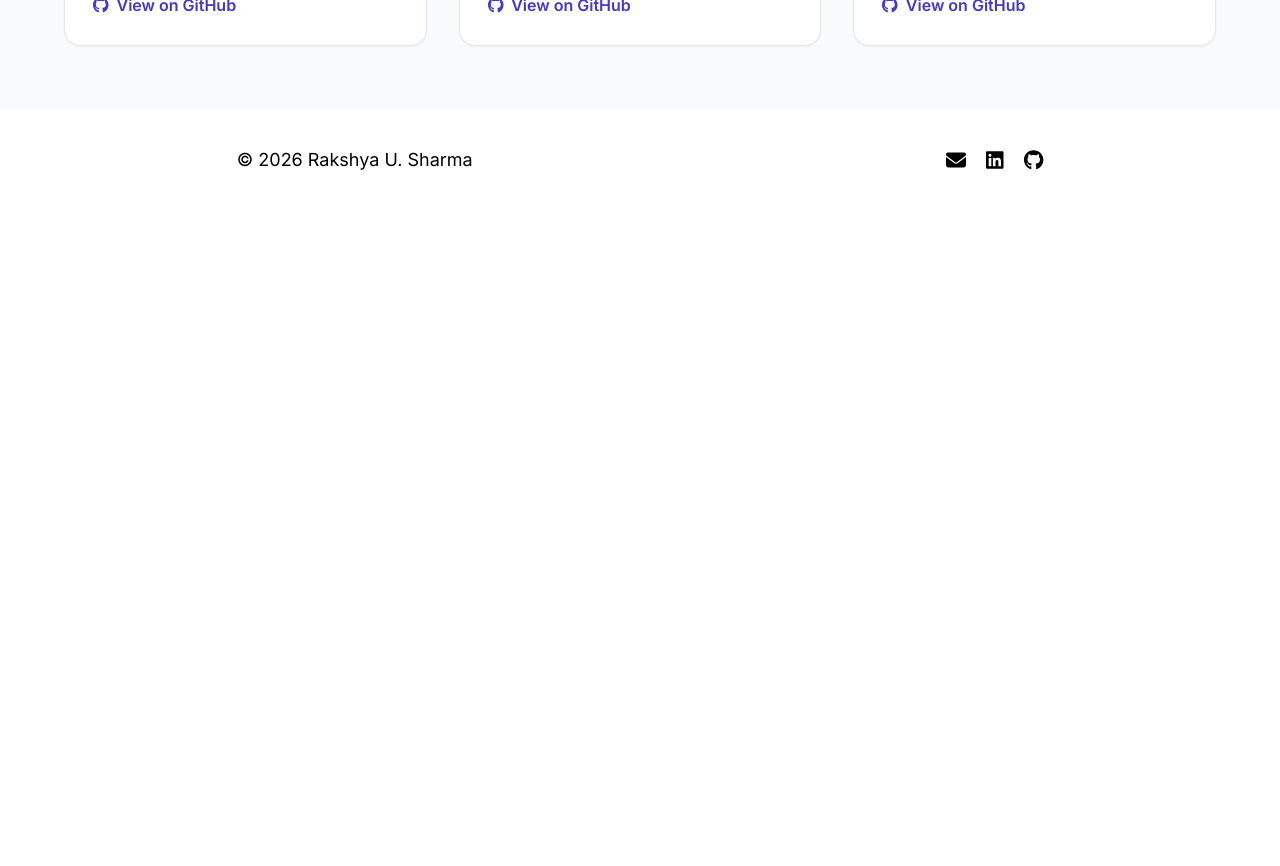
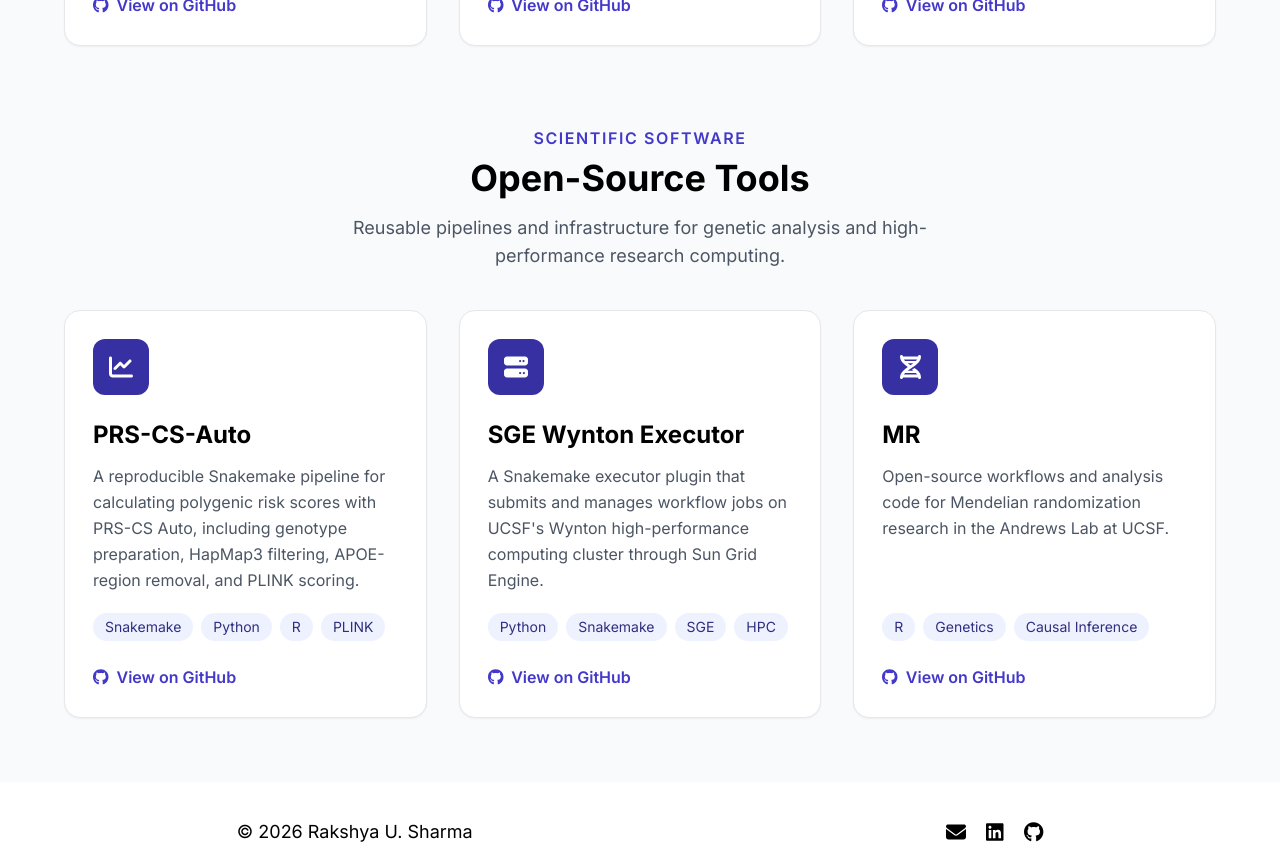
Before and after one commit to codewithrakshya/RakshyaSharma, a React (Create React App) app: page /portfolio in a window 1280 px wide. Shown: the part 700-1566 px from the top of the page. Before the commit the page ends 894 px from the top, so only its background shows below. Built offline with nearby package versions, Linux system fonts and the light colour scheme.

Commit message:
Updated Projects

```diff
--- a/src/components/ProjectCategories.js
+++ b/src/components/ProjectCategories.js
@@ -2,7 +2,12 @@ import React from "react";
 import { motion } from "framer-motion";
 import { FontAwesomeIcon } from "@fortawesome/react-fontawesome";
 import { faGithub, faPython } from "@fortawesome/free-brands-svg-icons";
-import { faDna, faMicroscope } from "@fortawesome/free-solid-svg-icons";
+import {
+  faChartLine,
+  faDna,
+  faMicroscope,
+  faServer,
+} from "@fortawesome/free-solid-svg-icons";
 
 const projects = [
   {
@@ -31,6 +36,34 @@ const projects = [
   },
 ];
 
+const openSourceTools = [
+  {
+    name: "PRS-CS-Auto",
+    description:
+      "A reproducible Snakemake pipeline for calculating polygenic risk scores with PRS-CS Auto, including genotype preparation, HapMap3 filtering, APOE-region removal, and PLINK scoring.",
+    link: "https://github.com/AndrewsLabUCSF/PRS-CS-Auto",
+    tech: ["Snakemake", "Python", "R", "PLINK"],
+    icon: faChartLine,
+  },
+  {
+    name: "SGE Wynton Executor",
+    description:
+      "A Snakemake executor plugin that submits and manages workflow jobs on UCSF's Wynton high-performance computing cluster through Sun Grid Engine.",
+    link:
+      "https://github.com/AndrewsLabUCSF/snakemake-executor-plugin-sge-wynton",
+    tech: ["Python", "Snakemake", "SGE", "HPC"],
+    icon: faServer,
+  },
+  {
+    name: "MR",
+    description:
+      "Open-source workflows and analysis code for Mendelian randomization research in the Andrews Lab at UCSF.",
+    link: "https://github.com/AndrewsLabUCSF/MR",
+    tech: ["R", "Genetics", "Causal Inference"],
+    icon: faDna,
+  },
+];
+
 const cardVariants = {
   initial: { opacity: 0, y: 24 },
   enter: (index) => ({
@@ -40,25 +73,10 @@ const cardVariants = {
   }),
 };
 
-function ProjectCategories() {
+function ProjectGrid({ items }) {
   return (
-    <section className="w-full px-6 py-16">
-      <div className="max-w-6xl mx-auto">
-        <div className="mb-12 text-center">
-          <p className="font-semibold tracking-widest text-indigo-700 uppercase">
-            Selected work
-          </p>
-          <h1 className="mt-2 text-4xl font-bold md:text-5xl">
-            Research & Open-Source Projects
-          </h1>
-          <p className="max-w-2xl mx-auto mt-4 text-lg text-gray-600">
-            Reproducible computational work across genomics, biomedical data,
-            and scientific software.
-          </p>
-        </div>
-
     <div className="grid grid-cols-1 gap-8 md:grid-cols-3">
-          {projects.map((project, index) => (
+      {items.map((project, index) => (
         <motion.article
           key={project.name}
           custom={index}
@@ -97,6 +115,41 @@ function ProjectCategories() {
         </motion.article>
       ))}
     </div>
+  );
+}
+
+function ProjectCategories() {
+  return (
+    <section className="w-full px-6 py-16">
+      <div className="max-w-6xl mx-auto">
+        <div className="mb-12 text-center">
+          <p className="font-semibold tracking-widest text-indigo-700 uppercase">
+            Selected work
+          </p>
+          <h1 className="mt-2 text-4xl font-bold md:text-5xl">
+            Research & Open-Source Projects
+          </h1>
+          <p className="max-w-2xl mx-auto mt-4 text-lg text-gray-600">
+            Reproducible computational work across genomics, biomedical data,
+            and scientific software.
+          </p>
+        </div>
+
+        <ProjectGrid items={projects} />
+
+        <div className="mt-20 mb-10 text-center">
+          <p className="font-semibold tracking-widest text-indigo-700 uppercase">
+            Scientific software
+          </p>
+          <h2 className="mt-2 text-3xl font-bold md:text-4xl">
+            Open-Source Tools
+          </h2>
+          <p className="max-w-2xl mx-auto mt-4 text-lg text-gray-600">
+            Reusable pipelines and infrastructure for genetic analysis and
+            high-performance research computing.
+          </p>
+        </div>
+        <ProjectGrid items={openSourceTools} />
       </div>
     </section>
   );
```
Lines whose indentation alone changed are shown as unchanged.
